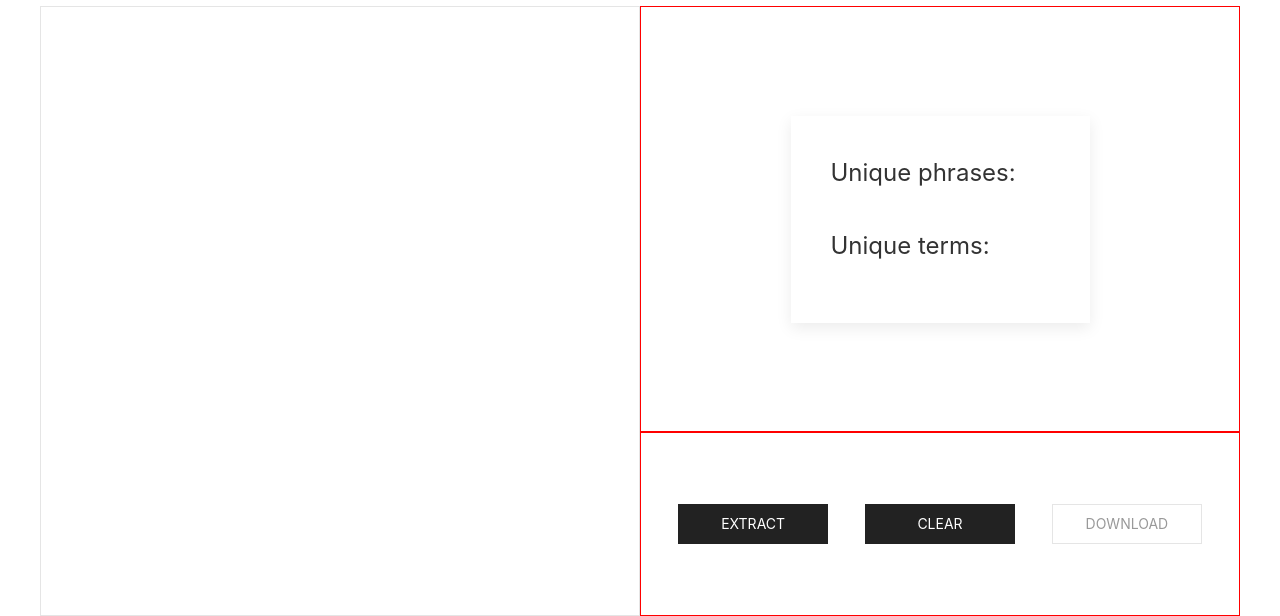
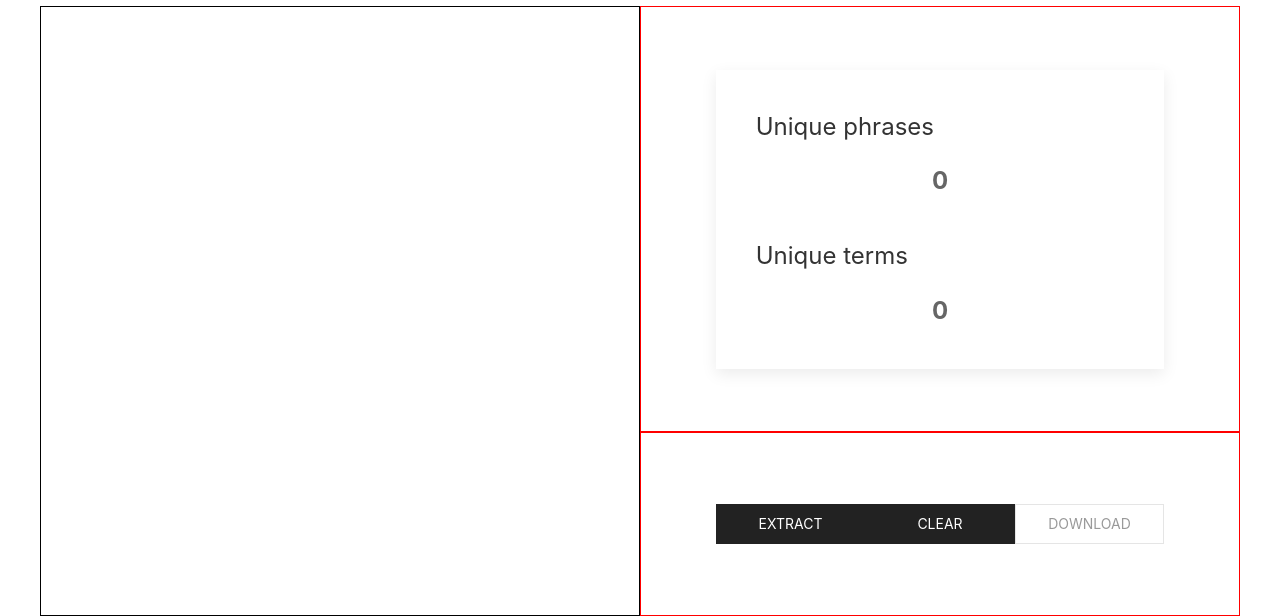
Before and after one commit to pat-jpnk/song-vocabulary, a plain HTML site: page index.html in a window 1280 px wide. Shown: the part 225-841 px from the top of the page. Drawn offline with Linux system fonts and the light colour scheme; files whose address does not match are found by name.

Commit message:
saving styles

```diff
--- a/index.html
+++ b/index.html
@@ -19,21 +19,23 @@
 	<div uk-grid style="display: flex">
 
 		<div class="uk-width-1-2">
-		<textarea class="uk-textarea" id="lyrics" name="lyrics" cols="10" rows="25"></textarea>
+		<textarea class="uk-textarea" id="lyrics" name="lyrics" cols="10" rows="25" autofocus></textarea>
 		</div>
 
 		<div class="uk-width-1-2" style="display:flex; flex-direction: column;">
 
 			<div style="height:70%; border: 1px red solid; display: flex; align-items: center; justify-content: center;">
-				<div class="uk-card uk-card-default uk-card-body uk-width-1-2@m">
-					<h3 class="uk-card-title">Unique phrases:</h3>
-					<p><span id="phraseCount"></span></p>
-					<h3 class="uk-card-title">Unique terms:</h3>
-					<p><span id="termCount"></span></p>
+
+				<div class="uk-card uk-card-default uk-card-body uk-width-3-4@m">
+					<h3 class="uk-card-title">Unique phrases</h3>
+					<p class="uk-text-center uk-text-bold uk-text-large"><span id="phraseCount">0</span></p>
+					<h3 class="uk-card-title">Unique terms</h3>
+					<p class="uk-text-center uk-text-bold uk-text-large"><span id="termCount">0</span></p>
+
 				</div>
 			</div>
 
-			<div style="height:30%; border: 1px red solid; display: flex; align-items: center; justify-content: space-evenly;"  uk-grid>
+			<div style="height:30%; border: 1px red solid; display: flex; align-items: center; justify-content: center;"  uk-grid>
 
 				<button class="uk-button uk-button-default uk-button-secondary uk-width-1-4" id="extract-button">Extract</button>
 				<button class="uk-button uk-button-default uk-button-secondary uk-width-1-4" id="clear-button">Clear</button>
--- a/main.css
+++ b/main.css
@@ -22,6 +22,7 @@ body {
 	outline: none;
 	overflow: auto;
 	resize: none;
+	border-color: black;
 
 }
 
```
